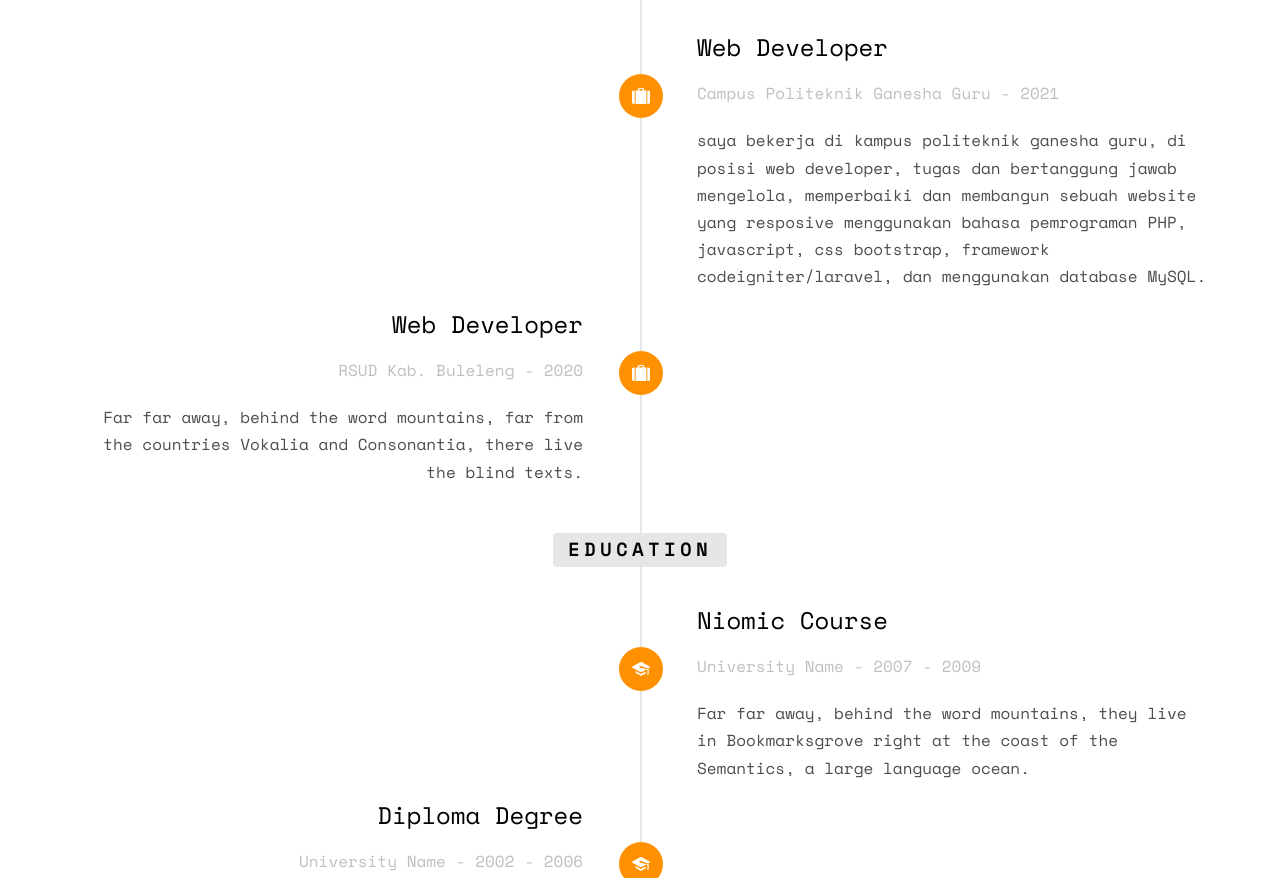
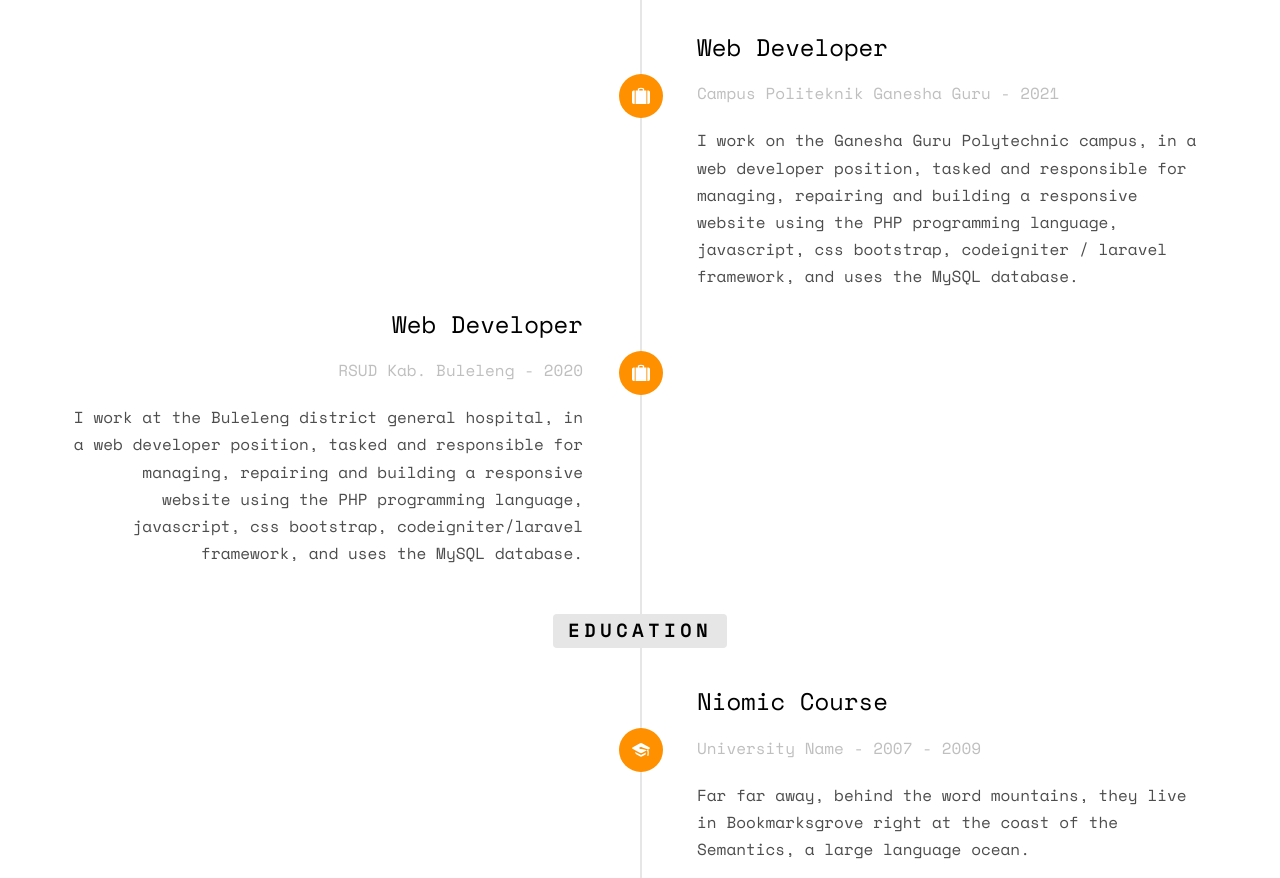
Before and after one commit to kaacyber/myprofil1, a plain HTML site: page index.html in a window 1280 px wide. Shown: the part 2000-2878 px from the top of the page. Drawn offline with nearby package versions, Linux system fonts and the light colour scheme; some packages are replaced by stand-ins of ours; files whose address does not match are found by name.

Commit message:
Update index.html

```diff
--- a/index.html
+++ b/index.html
@@ -138,7 +138,7 @@
 									<span class="company">Campus Politeknik Ganesha Guru - 2021</span>
 								</div>
 								<div class="timeline-body">
-									<p>saya bekerja di kampus politeknik ganesha guru, di posisi web developer, tugas dan bertanggung jawab mengelola, memperbaiki dan membangun sebuah website yang resposive menggunakan bahasa pemrograman PHP, javascript, css bootstrap, framework codeigniter/laravel, dan menggunakan database MySQL.</p>
+									<p>I work on the Ganesha Guru Polytechnic campus, in a web developer position, tasked and responsible for managing, repairing and building a responsive website using the PHP programming language, javascript, css bootstrap, codeigniter / laravel framework, and uses the MySQL database.</p>
 								</div>
 							</div>
 						</li>
@@ -150,7 +150,7 @@
 									<span class="company">RSUD Kab. Buleleng - 2020</span>
 								</div>
 								<div class="timeline-body">
-									<p>Far far away, behind the word mountains, far from the countries Vokalia and Consonantia, there live the blind texts.</p>
+									<p>I work at the Buleleng district general hospital, in a web developer position, tasked and responsible for managing, repairing and building a responsive website using the PHP programming language, javascript, css bootstrap, codeigniter/laravel framework, and uses the MySQL database.</p>
 								</div>
 							</div>
 						</li>
```
